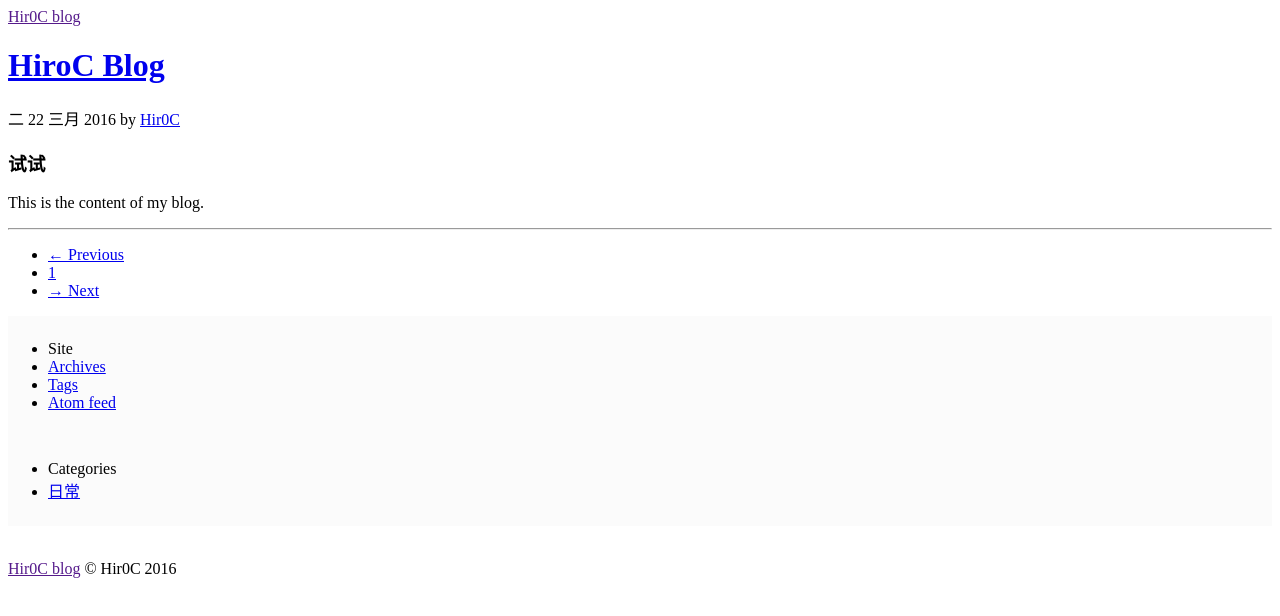
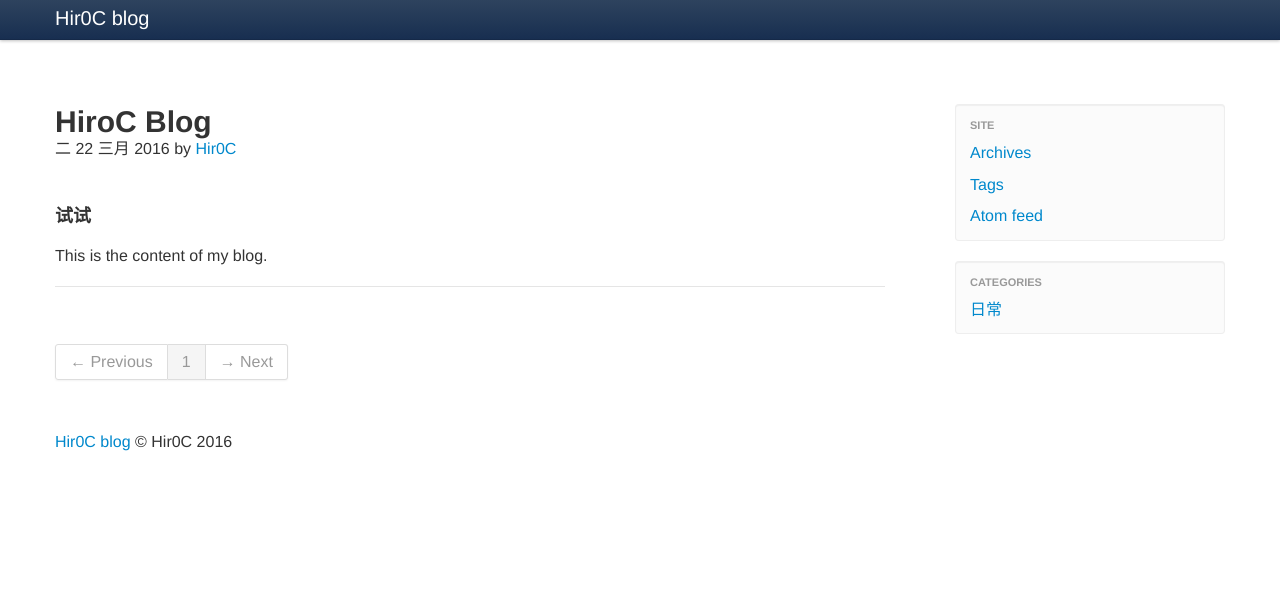
Before and after one commit to Hir0C/blog, a plain HTML site: page index.html in a window 1280 px wide. Drawn offline with nearby package versions, Linux system fonts and the light colour scheme; the site is published under a folder, as on GitHub Pages, so addresses that start at the root find nothing.

Commit message:
Generate Pelican site

```diff
--- a/feeds/all.atom.xml
+++ b/feeds/all.atom.xml
@@ -1,3 +1,3 @@
 <?xml version="1.0" encoding="utf-8"?>
-<feed xmlns="http://www.w3.org/2005/Atom"><title>Hir0C blog</title><link href="/" rel="alternate"></link><link href="/feeds/all.atom.xml" rel="self"></link><id>/</id><updated>2016-03-22T15:05:00+08:00</updated><entry><title>HiroC Blog</title><link href="/first-blog.html" rel="alternate"></link><updated>2016-03-22T15:05:00+08:00</updated><author><name>Hir0C</name></author><id>tag:,2016-03-22:first-blog.html</id><summary type="html">&lt;h3&gt;试试&lt;/h3&gt;
+<feed xmlns="http://www.w3.org/2005/Atom"><title>Hir0C blog</title><link href="blog/" rel="alternate"></link><link href="blog/feeds/all.atom.xml" rel="self"></link><id>blog/</id><updated>2016-03-22T15:05:00+08:00</updated><entry><title>HiroC Blog</title><link href="blog/first-blog.html" rel="alternate"></link><updated>2016-03-22T15:05:00+08:00</updated><author><name>Hir0C</name></author><id>tag:,2016-03-22:blog/first-blog.html</id><summary type="html">&lt;h3&gt;试试&lt;/h3&gt;
 &lt;p&gt;This is the content of my blog.&lt;/p&gt;</summary><category term="测试"></category></entry></feed>
--- a/feeds/ri-chang.atom.xml
+++ b/feeds/ri-chang.atom.xml
@@ -1,3 +1,3 @@
 <?xml version="1.0" encoding="utf-8"?>
-<feed xmlns="http://www.w3.org/2005/Atom"><title>Hir0C blog</title><link href="/" rel="alternate"></link><link href="/feeds/ri-chang.atom.xml" rel="self"></link><id>/</id><updated>2016-03-22T15:05:00+08:00</updated><entry><title>HiroC Blog</title><link href="/first-blog.html" rel="alternate"></link><updated>2016-03-22T15:05:00+08:00</updated><author><name>Hir0C</name></author><id>tag:,2016-03-22:first-blog.html</id><summary type="html">&lt;h3&gt;试试&lt;/h3&gt;
+<feed xmlns="http://www.w3.org/2005/Atom"><title>Hir0C blog</title><link href="blog/" rel="alternate"></link><link href="blog/feeds/ri-chang.atom.xml" rel="self"></link><id>blog/</id><updated>2016-03-22T15:05:00+08:00</updated><entry><title>HiroC Blog</title><link href="blog/first-blog.html" rel="alternate"></link><updated>2016-03-22T15:05:00+08:00</updated><author><name>Hir0C</name></author><id>tag:,2016-03-22:blog/first-blog.html</id><summary type="html">&lt;h3&gt;试试&lt;/h3&gt;
 &lt;p&gt;This is the content of my blog.&lt;/p&gt;</summary><category term="测试"></category></entry></feed>
--- a/index.html
+++ b/index.html
@@ -9,17 +9,17 @@
 
     <!-- Le HTML5 shim, for IE6-8 support of HTML elements -->
     <!--[if lt IE 9]>
-    <script src="/theme/html5.js"></script>
+    <script src="blog/theme/html5.js"></script>
     <![endif]-->
 
     <!-- Le styles -->
-    <link href="/theme/bootstrap.min.css" rel="stylesheet">
-    <link href="/theme/bootstrap.min.responsive.css" rel="stylesheet">
-    <link href="/theme/local.css" rel="stylesheet">
-    <link href="/theme/pygments.css" rel="stylesheet">
+    <link href="blog/theme/bootstrap.min.css" rel="stylesheet">
+    <link href="blog/theme/bootstrap.min.responsive.css" rel="stylesheet">
+    <link href="blog/theme/local.css" rel="stylesheet">
+    <link href="blog/theme/pygments.css" rel="stylesheet">
 
     <!-- So Firefox can bookmark->"abo this site" -->
-        <link href="/feeds/all.atom.xml" rel="alternate" title="Hir0C blog" type="application/atom+xml">
+        <link href="blog/feeds/all.atom.xml" rel="alternate" title="Hir0C blog" type="application/atom+xml">
 
 </head>
 
@@ -35,7 +35,7 @@
              <span class="icon-bar"></span>
          </a>
 
-        <a class="brand" href="">Hir0C blog</a>
+        <a class="brand" href="blog">Hir0C blog</a>
 
         <div class="nav-collapse">
         <ul class="nav">
@@ -59,10 +59,10 @@
 
     <div class='article'>
         <div class="content-title">
-            <a href="/first-blog.html"><h1>HiroC Blog</h1></a>
+            <a href="blog/first-blog.html"><h1>HiroC Blog</h1></a>
 二 22 三月 2016
 
-by <a class="url fn" href="/author/hir0c.html">Hir0C</a>
+by <a class="url fn" href="blog/author/hir0c.html">Hir0C</a>
 
 
 
@@ -78,7 +78,7 @@ by <a class="url fn" href="/author/hir0c.html">Hir0C</a>
 <ul>
     <li class="prev disabled"><a href="#">&larr; Previous</a></li>
 
-    <li class="active"><a href="/index.html">1</a></li>
+    <li class="active"><a href="blog/index.html">1</a></li>
 
     <li class="next disabled"><a href="#">&rarr; Next</a></li>
 
@@ -96,12 +96,12 @@ by <a class="url fn" href="/author/hir0c.html">Hir0C</a>
                 Site
                 </li>
 
-                <li><a href="/archives.html">Archives</a>
-                <li><a href="/tags.html">Tags</a>
+                <li><a href="blog/archives.html">Archives</a>
+                <li><a href="blog/tags.html">Tags</a>
 
 
 
-                <li><a href="/feeds/all.atom.xml" rel="alternate">Atom feed</a></li>
+                <li><a href="blog/feeds/all.atom.xml" rel="alternate">Atom feed</a></li>
 
             </ul>
             </div>
@@ -113,7 +113,7 @@ by <a class="url fn" href="/author/hir0c.html">Hir0C</a>
                 Categories
                 </li>
 
-                <li><a href="/category/ri-chang.html">日常</a></li>
+                <li><a href="blog/category/ri-chang.html">日常</a></li>
 
             </ul>
             </div>
@@ -126,12 +126,12 @@ by <a class="url fn" href="/author/hir0c.html">Hir0C</a>
     </div>     </div>
 <footer>
 <br />
-<p><a href="">Hir0C blog</a> &copy; Hir0C 2016</p>
+<p><a href="blog">Hir0C blog</a> &copy; Hir0C 2016</p>
 </footer>
 
 </div> <!-- /container -->
 <script src="http://ajax.googleapis.com/ajax/libs/jquery/1.7.1/jquery.min.js"></script>
-<script src="/theme/bootstrap-collapse.js"></script>
+<script src="blog/theme/bootstrap-collapse.js"></script>
 
 </body>
 </html>
```
Also changed, not shown: archives.html (+14 -14 lines), author/hir0c.html (+16 -16 lines), authors.html (+14 -14 lines), categories.html (+14 -14 lines), category/ri-chang.html (+16 -16 lines), first-blog.html (+14 -14 lines), tag/ce-shi.html (+16 -16 lines), tags.html (+14 -14 lines).
